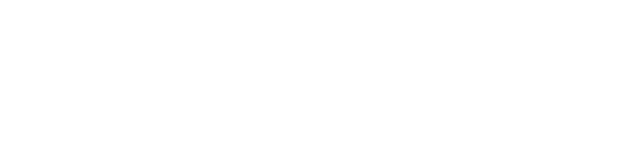
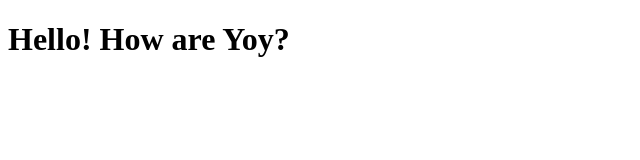
Before and after one commit to pooja27012002/day5, a plain HTML site: page index.html in a window 1280 px wide. Shown: the whole page, without its empty margins (0-640 px from the left). Drawn offline with Linux system fonts and the light colour scheme.

Commit message:
Done changes

```diff
--- a/index.html
+++ b/index.html
@@ -7,6 +7,6 @@
     <title>Document</title>
 </head>
 <body>
-
+    <h1>Hello! How are Yoy?</h1>
 </body>
 </html>
```
